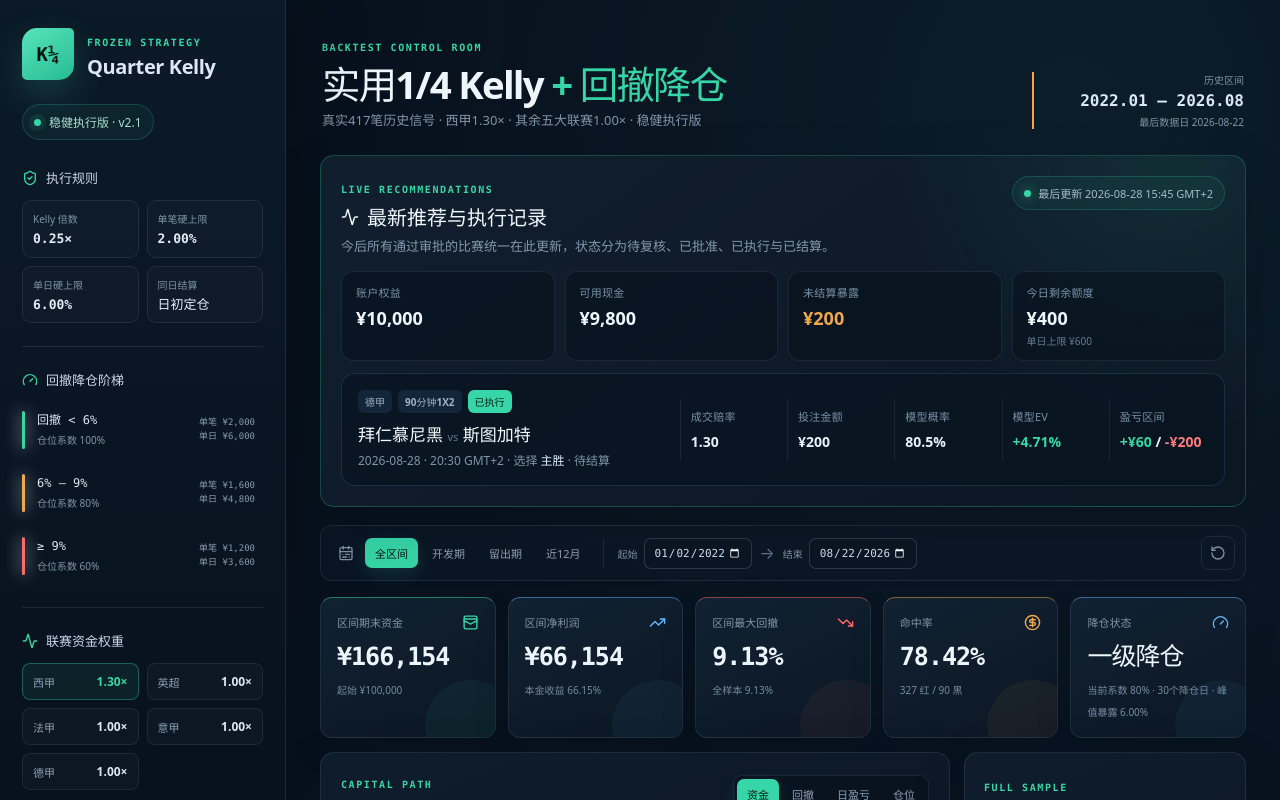
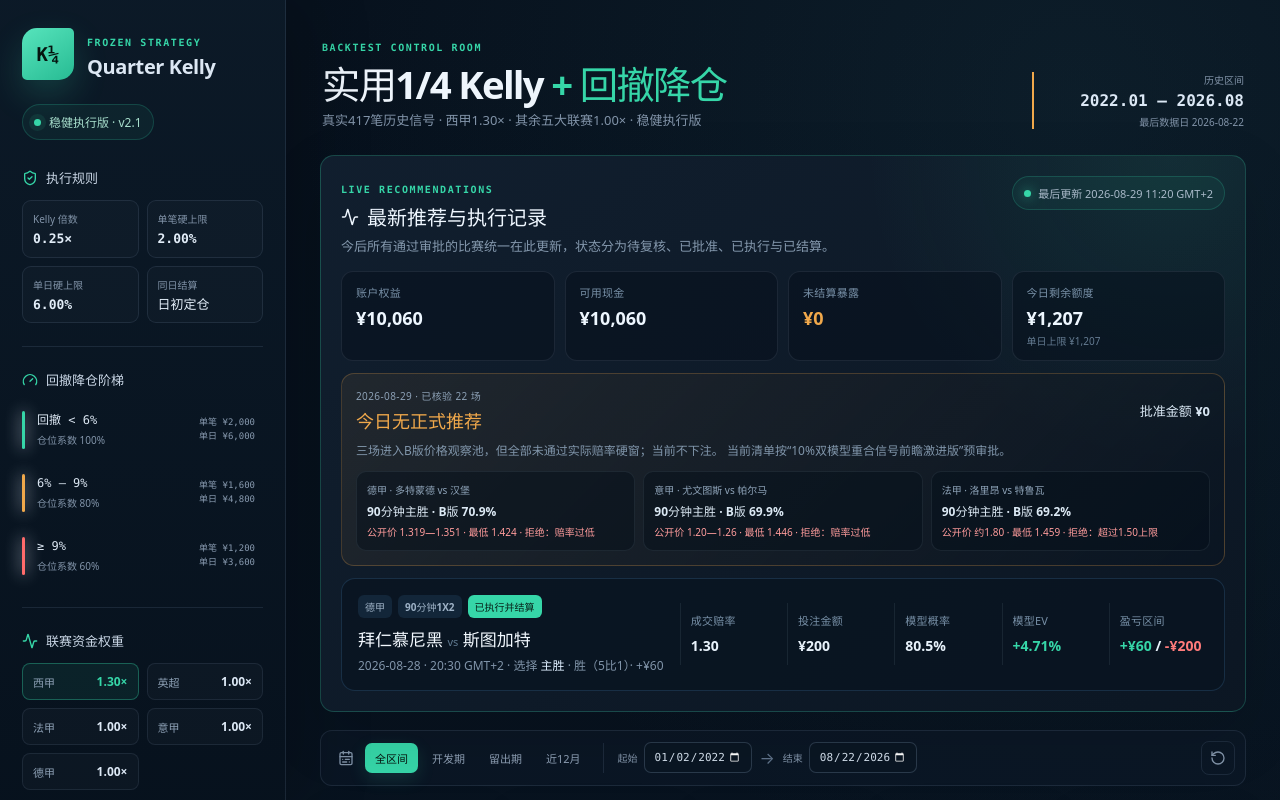
Before and after one commit to chenyinglong88-art/quarter-kelly-dashboard, a React (Vite) app: page / in a window 1280 px wide. Shown: the top 800 px of the page. Built offline with nearby package versions, Linux system fonts and the light colour scheme.

Commit message:
Update Aug 29 screening and settle Bayern win

```diff
--- a/src/App.tsx
+++ b/src/App.tsx
@@ -459,6 +459,23 @@ function App() {
             <div><span>今日剩余额度</span><b>{formatCurrency(liveBoard.account.remaining_daily_cap_cny)}</b><small>单日上限 {formatCurrency(liveBoard.account.daily_cap_cny)}</small></div>
           </div>
 
+          <div className="screening-summary">
+            <div className="screening-title">
+              <div><span>{liveBoard.screening_summary.date} · 已核验 {liveBoard.screening_summary.fixtures_checked} 场</span><b>{liveBoard.screening_summary.status}</b></div>
+              <strong>批准金额 {formatCurrency(liveBoard.screening_summary.approved_stake_cny)}</strong>
+            </div>
+            <p>{liveBoard.screening_summary.notes} 当前清单按“{liveBoard.screening_summary.strategy}”预审批。</p>
+            <div className="screening-candidates">
+              {liveBoard.screening_summary.candidates.map((candidate) => (
+                <div key={candidate.match}>
+                  <span>{candidate.league} · {candidate.match}</span>
+                  <b>{candidate.selection} · B版 {formatPercent(candidate.model_probability, 1)}</b>
+                  <small>公开价 {candidate.public_odds} · 最低 {candidate.minimum_odds.toFixed(3)} · {candidate.status}</small>
+                </div>
+              ))}
+            </div>
+          </div>
+
           <div className="live-records">
             {liveBoard.records.map((record) => (
               <article className="live-record" key={record.record_id}>
--- a/src/data/live-recommendations.json
+++ b/src/data/live-recommendations.json
@@ -1,15 +1,52 @@
 {
-  "updated_at": "2026-08-28T15:45:00+02:00",
+  "updated_at": "2026-08-29T11:20:00+02:00",
   "account": {
-    "bankroll_equity_cny": 10000,
-    "available_cash_cny": 9800,
-    "historical_peak_cny": 10000,
-    "open_exposure_cny": 200,
-    "daily_cap_cny": 600,
-    "remaining_daily_cap_cny": 400,
+    "bankroll_equity_cny": 10060,
+    "available_cash_cny": 10060,
+    "historical_peak_cny": 10060,
+    "open_exposure_cny": 0,
+    "daily_cap_cny": 1207.2,
+    "remaining_daily_cap_cny": 1207.2,
     "drawdown_pct": 0,
     "drawdown_regime": "正常",
     "drawdown_factor": 1
+  },
+  "screening_summary": {
+    "date": "2026-08-29",
+    "strategy": "10%双模型重合信号前瞻激进版",
+    "fixtures_checked": 22,
+    "status": "今日无正式推荐",
+    "approved_stake_cny": 0,
+    "notes": "三场进入B版价格观察池，但全部未通过实际赔率硬窗；当前不下注。",
+    "candidates": [
+      {
+        "league": "德甲",
+        "match": "多特蒙德 vs 汉堡",
+        "selection": "90分钟主胜",
+        "model_probability": 0.7093271400088215,
+        "minimum_odds": 1.4238846126590323,
+        "public_odds": "1.319—1.351",
+        "status": "拒绝：赔率过低"
+      },
+      {
+        "league": "意甲",
+        "match": "尤文图斯 vs 帕尔马",
+        "selection": "90分钟主胜",
+        "model_probability": 0.698559816268562,
+        "minimum_odds": 1.4458316055067832,
+        "public_odds": "1.20—1.26",
+        "status": "拒绝：赔率过低"
+      },
+      {
+        "league": "法甲",
+        "match": "洛里昂 vs 特鲁瓦",
+        "selection": "90分钟主胜",
+        "model_probability": 0.692441437068717,
+        "minimum_odds": 1.4586078957061441,
+        "public_odds": "约1.80",
+        "status": "拒绝：超过1.50上限"
+      }
+    ]
   },
   "records": [
     {
@@ -29,10 +66,10 @@
       "model_ev": 0.047094,
       "potential_profit_cny": 60,
       "maximum_loss_cny": 200,
-      "status": "已执行",
-      "settlement": "待结算",
-      "source": "用户报告",
-      "notes": "成交赔率1.30；按单笔2%硬上限执行"
+      "status": "已执行并结算",
+      "settlement": "胜（5比1）· +¥60",
+      "source": "用户报告 + Reuters",
+      "notes": "成交赔率1.30；投注200元；账户权益更新为10,060元"
     }
   ]
 }
--- a/src/styles.css
+++ b/src/styles.css
@@ -271,6 +271,18 @@ footer { display: flex; justify-content: space-between; gap: 20px; padding: 20px
 .live-account-grid b { color: #eef7ff; font-size: 18px; }
 .live-account-grid small { display: block; margin-top: 3px; color: #647b91; font-size: 10px; }
 .live-account-grid .live-amber { color: #f0a84b; }
+.screening-summary { margin-bottom: 12px; padding: 14px; border: 1px solid rgba(240, 168, 75, 0.24); border-radius: 13px; background: linear-gradient(135deg, rgba(240, 168, 75, 0.08), rgba(9, 20, 33, 0.62)); }
+.screening-title { display: flex; align-items: center; justify-content: space-between; gap: 16px; }
+.screening-title > div span { display: block; margin-bottom: 4px; color: #8ca0b5; font-size: 10px; letter-spacing: .04em; text-transform: uppercase; }
+.screening-title > div b { color: #f0a84b; font-size: 18px; }
+.screening-title > strong { color: #d9e7f3; font-size: 13px; }
+.screening-summary > p { margin: 8px 0 12px; color: #8196ab; font-size: 12px; }
+.screening-candidates { display: grid; grid-template-columns: repeat(3, minmax(0, 1fr)); gap: 8px; }
+.screening-candidates > div { padding: 10px; border: 1px solid rgba(132, 152, 173, 0.13); border-radius: 10px; background: rgba(6, 15, 25, 0.48); }
+.screening-candidates span, .screening-candidates b, .screening-candidates small { display: block; }
+.screening-candidates span { color: #8fa4b9; font-size: 10px; }
+.screening-candidates b { margin: 5px 0; color: #dce9f4; font-size: 12px; }
+.screening-candidates small { color: #ff9c9c; font-size: 10px; line-height: 1.45; }
 .live-record { display: grid; grid-template-columns: minmax(260px, 1.1fr) minmax(480px, 1.9fr); gap: 16px; align-items: center; padding: 16px; border: 1px solid rgba(98, 182, 255, 0.16); border-radius: 14px; background: rgba(9, 20, 33, 0.72); }
 .live-badges { display: flex; align-items: center; flex-wrap: wrap; gap: 6px; margin-bottom: 8px; }
 .live-badges span, .live-badges strong { padding: 4px 7px; border-radius: 6px; font-size: 10px; font-weight: 700; }
@@ -288,6 +300,7 @@ footer { display: flex; justify-content: space-between; gap: 20px; padding: 20px
 .live-record-stats b i { color: #ff7b7b; font-style: normal; }
 @media (max-width: 1000px) {
   .live-account-grid { grid-template-columns: repeat(2, minmax(0, 1fr)); }
+  .screening-candidates { grid-template-columns: 1fr; }
   .live-record { grid-template-columns: 1fr; }
   .live-record-stats { grid-template-columns: repeat(5, minmax(92px, 1fr)); overflow-x: auto; }
 }
@@ -298,6 +311,9 @@ footer { display: flex; justify-content: space-between; gap: 20px; padding: 20px
   .live-account-grid { grid-template-columns: repeat(2, minmax(0, 1fr)); }
   .live-account-grid > div { min-height: 66px; padding: 10px; }
   .live-account-grid b { font-size: 16px; }
+  .screening-title { align-items: flex-start; }
+  .screening-title > div b { font-size: 16px; }
+  .screening-title > strong { text-align: right; }
   .live-record { padding: 13px; }
   .live-record-stats { grid-template-columns: repeat(2, minmax(0, 1fr)); overflow: visible; }
   .live-record-stats > div { border-left: 0; border-top: 1px solid rgba(132, 152, 173, 0.12); padding: 9px 4px; }
```
Also changed, not shown: 1 other file (tests, documents, lock files or other folders).
